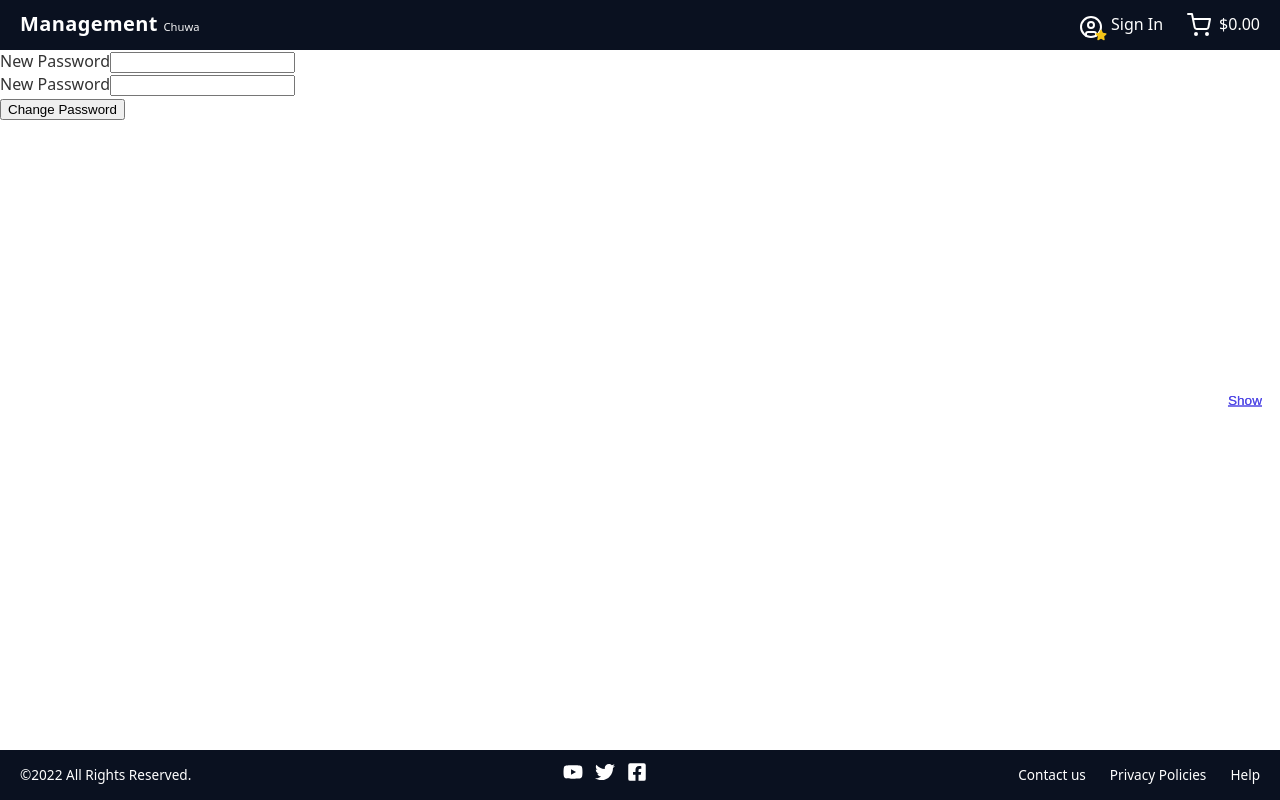
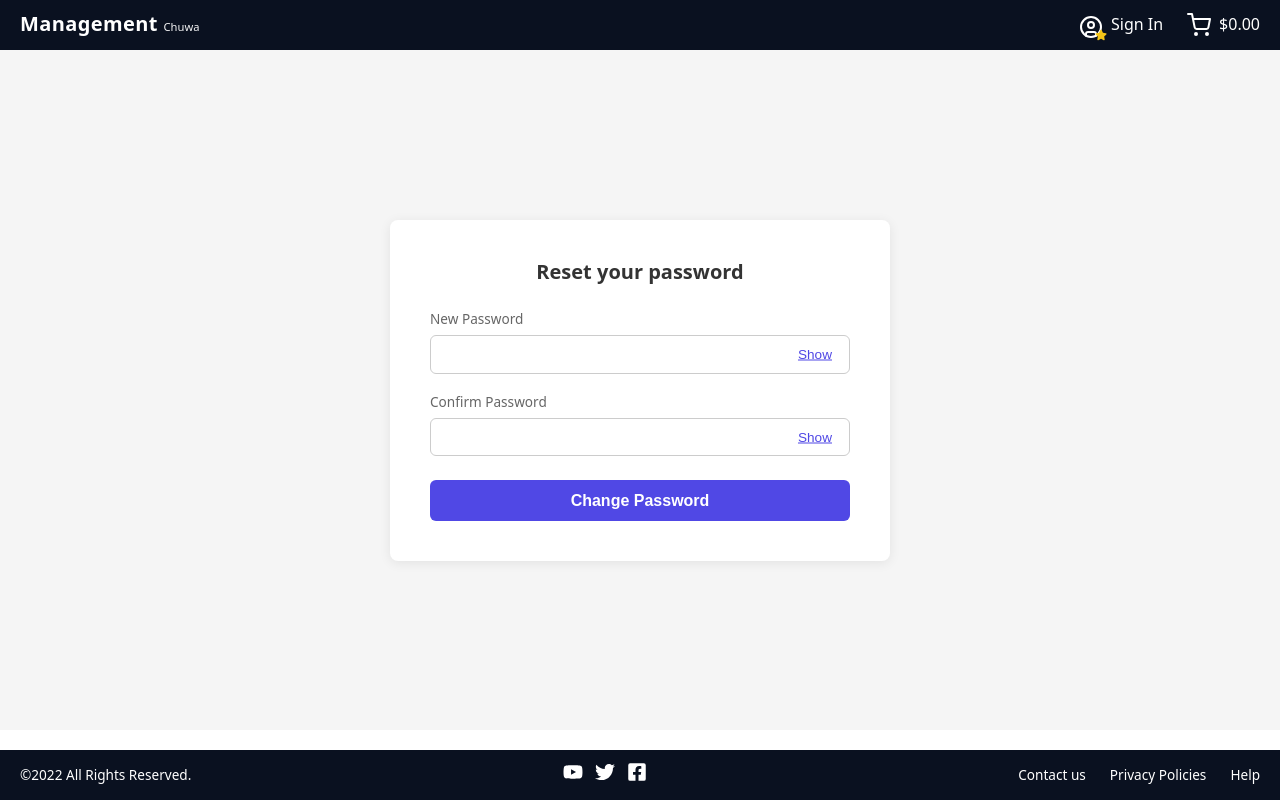
Before and after one commit to lby-rgyyt/projecta, a React (Vite) app in the folder frontend/: page /profile/reset-password/1 in a window 1280 px wide. Built offline with nearby package versions, Linux system fonts and the light colour scheme.

Commit message:
Add front: validate email and password

```diff
--- a/frontend/src/App.tsx
+++ b/frontend/src/App.tsx
@@ -16,7 +16,7 @@ function App() {
     <BrowserRouter>
       <Routes>
         <Route element={<MainLayout />}>
-          <Route path="/" element={<SignInPage />} />
+          <Route path="/" element={<ProductListPage />} />
           <Route path="/signin" element={<SignInPage />} />
           <Route path="/signup" element={<SignUpPage />} />
           <Route path="/profile/password" element={<UpdatePasswordPage />} />
--- a/frontend/src/pages/ResetPasswordPage.tsx
+++ b/frontend/src/pages/ResetPasswordPage.tsx
@@ -1,6 +1,8 @@
 import axios from "axios";
 import { useState } from "react";
-import { useParams,useNavigate } from "react-router-dom";
+import { useParams, useNavigate } from "react-router-dom";
+
+import "../styles/SignInSignUp.css";
 
 const ResetPasswordPage = () => {
   const [newPassword, setNewPassword] = useState("");
@@ -8,7 +10,7 @@ const ResetPasswordPage = () => {
   const [showNewPassword, setShowNewPassword] = useState(false);
   const [showRepeatNewPassword, setShowRepeatNewPassword] = useState(false);
 
-  const {token} = useParams();
+  const { token } = useParams();
   const navigate = useNavigate();
 
   const handleClick = async () => {
@@ -17,10 +19,13 @@ const ResetPasswordPage = () => {
       return;
     }
     try {
-        await axios.post(`${import.meta.env.VITE_API_URL}/api/users/reset-password`, {
+      await axios.post(
+        `${import.meta.env.VITE_API_URL}/api/users/reset-password`,
+        {
           token,
           newPassword,
-        });
+        },
+      );
       alert("Password reset successfully");
       navigate("/signin");
     } catch (err) {
@@ -29,9 +34,12 @@ const ResetPasswordPage = () => {
   };
 
   return (
-    <div>
-      <div>
+    <div className="signin-page">
+      <div className="signin-card">
+        <h2 className="signin-title">Reset your password</h2>
+        <div className="form-group">
           <label>New Password</label>
+          <div className="password-input">
             <input
               type={showNewPassword ? "text" : "password"}
               value={newPassword}
@@ -45,8 +53,10 @@ const ResetPasswordPage = () => {
               {showNewPassword ? "Hide" : "Show"}
             </button>
           </div>
-      <div>
-        <label>New Password</label>
+        </div>
+        <div className="form-group">
+          <label>Confirm Password</label>
+          <div className="password-input">
             <input
               type={showRepeatNewPassword ? "text" : "password"}
               value={repeatNewPassword}
@@ -60,7 +70,11 @@ const ResetPasswordPage = () => {
               {showRepeatNewPassword ? "Hide" : "Show"}
             </button>
           </div>
-      <button onClick={handleClick}>Change Password</button>
+        </div>
+        <button className="signin-btn" onClick={handleClick}>
+          Change Password
+        </button>
+      </div>
     </div>
   );
 };
--- a/frontend/src/pages/SignInPage.tsx
+++ b/frontend/src/pages/SignInPage.tsx
@@ -12,6 +12,8 @@ const SignInPage = () => {
   const [email, setEmail] = useState("");
   const [password, setPassword] = useState("");
   const [showPassword, setShowPassword] = useState(false);
+  const [emailError, setEmailError] = useState("");
+  const [passwordError, setPasswordError] = useState("");
 
   const token = useSelector((state: RootState) => state.auth.token);
   const navigate = useNavigate();
@@ -23,8 +25,26 @@ const SignInPage = () => {
     }
   }, [token, navigate]);
 
+  const validate = () => {
+    let valid = true;
+    setEmailError("");
+    setPasswordError("");
+
+    if (!email || !/\S+@\S+\.\S+/.test(email)) {
+      setEmailError("Invalid Email input!");
+      valid = false;
+    }
+    if (!password) {
+      setPasswordError("Password is required");
+      valid = false;
+    }
+    return valid;
+  };
+
   const handleSubmit = async (e: SubmitEvent<HTMLFormElement>) => {
     e.preventDefault();
+    if (!validate()) return;
+
     try {
       const response = await axios.post(
         `${import.meta.env.VITE_API_URL}/api/auth/login`,
@@ -41,7 +61,18 @@ const SignInPage = () => {
       );
       console.log(response.data);
     } catch (error) {
-      console.error(error);
+      if (axios.isAxiosError(error) && error.response) {
+        const msg = error.response.data.message;
+        if (msg === "User not existed") {
+          setEmailError(msg);
+        } else if (msg === "Invalid password") {
+          setPasswordError(msg);
+        } else {
+          setEmailError(msg);
+        }
+      } else {
+        console.error(error);
+      }
     }
   };
 
@@ -55,9 +86,11 @@ const SignInPage = () => {
             <input
               type="text"
               value={email}
+              className={emailError ? "input-error" : ""}
               onChange={(e) => setEmail(e.target.value)}
               placeholder="you@example.com"
             />
+            {emailError && <span className="error-msg">{emailError}</span>}
           </div>
           <div className="form-group">
             <label>Password</label>
@@ -65,6 +98,7 @@ const SignInPage = () => {
               <input
                 type={showPassword ? "text" : "password"}
                 value={password}
+                className={passwordError ? "input-error" : ""}
                 onChange={(e) => setPassword(e.target.value)}
                 placeholder="Password"
               />
@@ -76,6 +110,9 @@ const SignInPage = () => {
                 {showPassword ? "Hide" : "Show"}
               </button>
             </div>
+            {passwordError && (
+              <span className="error-msg">{passwordError}</span>
+            )}
           </div>
           <button type="submit" className="signin-btn">
             Sign In
--- a/frontend/src/pages/SignUpPage.tsx
+++ b/frontend/src/pages/SignUpPage.tsx
@@ -23,7 +23,7 @@ const SignUpPage = () => {
     } else {
       setEmailError("");
     }
-    if (!password || password.length < 6) {
+    if (!password) {
       setPasswordError("Invalid password input!");
       valid = false;
     } else {
```
Lines whose indentation alone changed are shown as unchanged.
